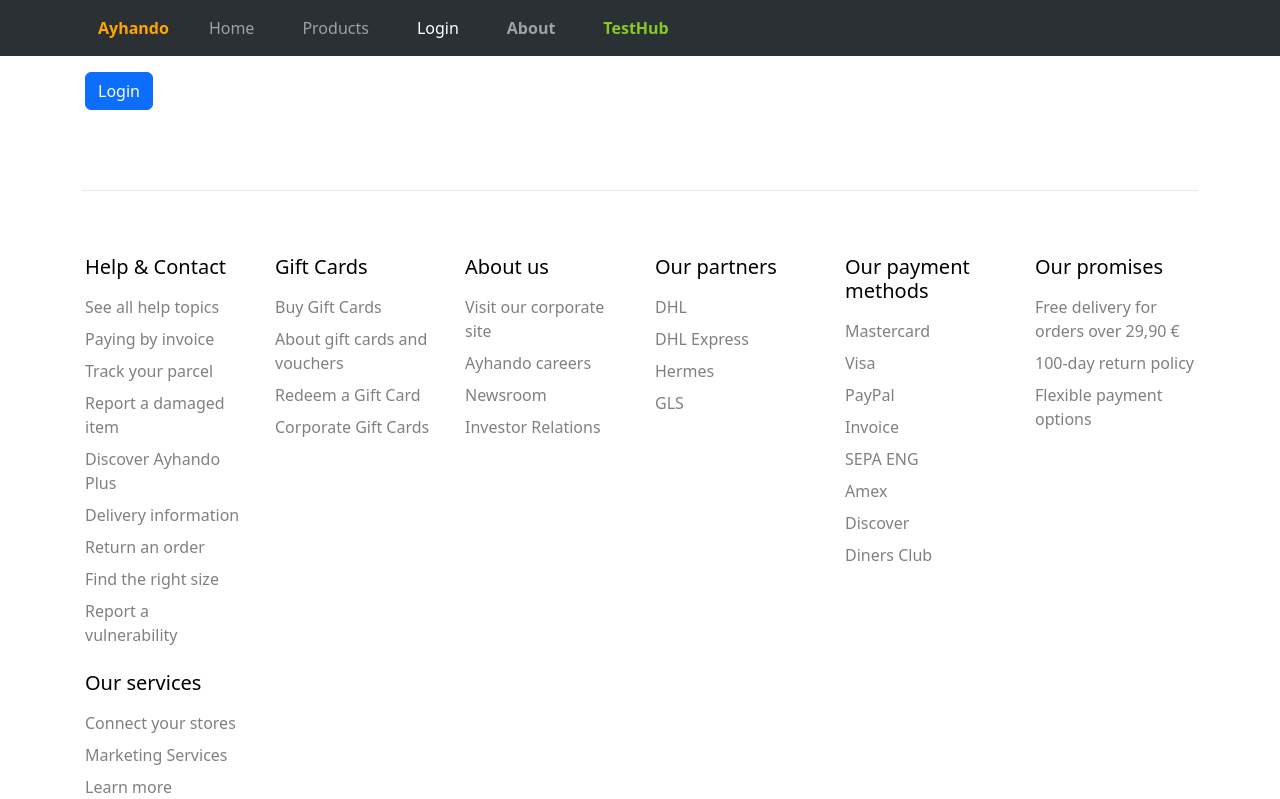
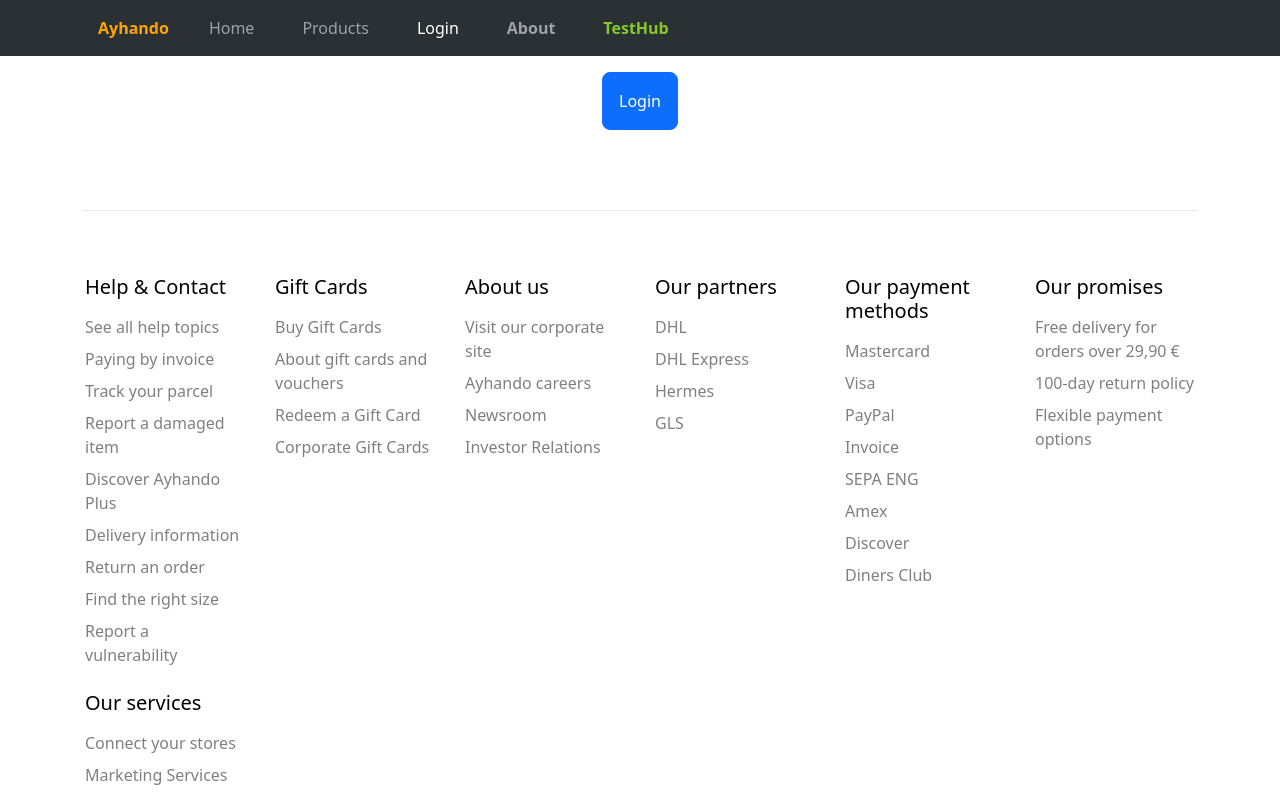
Before and after one commit to ayhanmetin/ayhando-ecommerce, a React (Vite) app: page /login in a window 1280 px wide. Shown: the top 799 px of the page. Built offline with nearby package versions, Linux system fonts and the light colour scheme.

Commit message:
initial commit

```diff
--- a/src/pages/Login.jsx
+++ b/src/pages/Login.jsx
@@ -3,12 +3,27 @@ import { SiteContext } from '../context/SiteContext';
 
 function Login() {
   const { handleLogin } = useContext(SiteContext);
+
   return (
-    <>
-      <button onClick={handleLogin} className="btn btn-primary">
+    <div
+      style={{
+        display: 'flex',
+        justifyContent: 'center',
+        alignItems: 'center',
+      }}
+    >
+      <button
+        onClick={handleLogin}
+        className="btn btn-primary"
+        style={{
+          fontSize: '1em',
+          padding: '1em',
+          borderRadius: '0.5em',
+        }}
+      >
         Login
       </button>
-    </>
+    </div>
   );
 }
 
```
